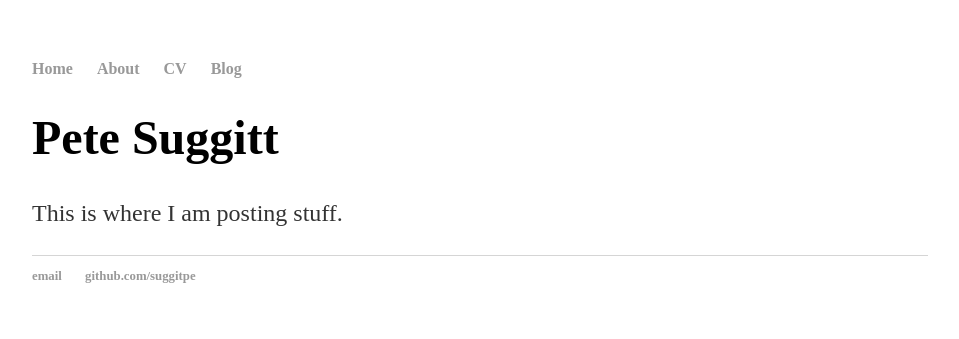
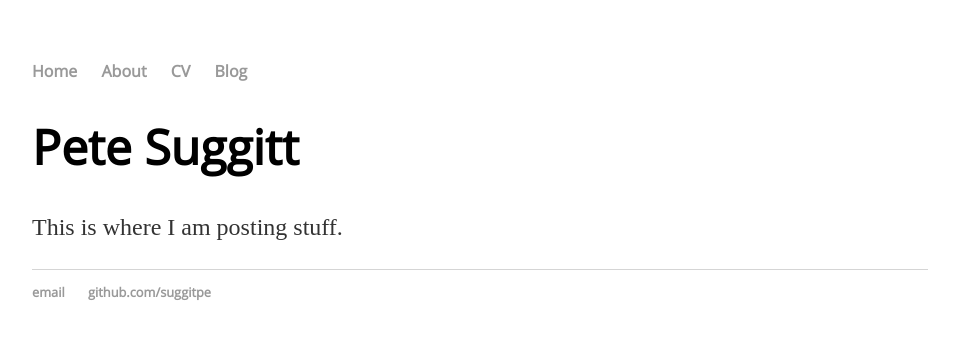
Before and after one commit to suggitpe/suggitpe.github.io, a Jekyll site: the page built from index.md, in a window 1280 px wide. Shown: the top 339 px of the page, without its empty margins (160-1119 px from the left). Built offline with Jekyll 4.4.1, drawn with Linux system fonts in a browser that asks for light colours.

Commit message:
updated font

```diff
--- a/assets/css/main.css
+++ b/assets/css/main.css
@@ -73,9 +73,7 @@ body {
     width: 70%;
 }
 nav ul, footer ul {
-    /*
-    font-family:'Helvetica', 'Arial', 'Sans-Serif';
-    */
+    font-family:'OpenSansRegular','Helvetica', 'Arial', 'Sans-Serif';
     padding: 0px;
     list-style: none;
     font-weight: bold;
@@ -93,9 +91,7 @@ a:hover {
 }
 h1 {
     font-size: 3em;
-    /*
-    font-family:'Helvetica', 'Arial', 'Sans-Serif';
-    */
+    font-family:'OpenSansRegular','Helvetica', 'Arial', 'Sans-Serif';
 }
 p {
     font-size: 1.5em;
```
